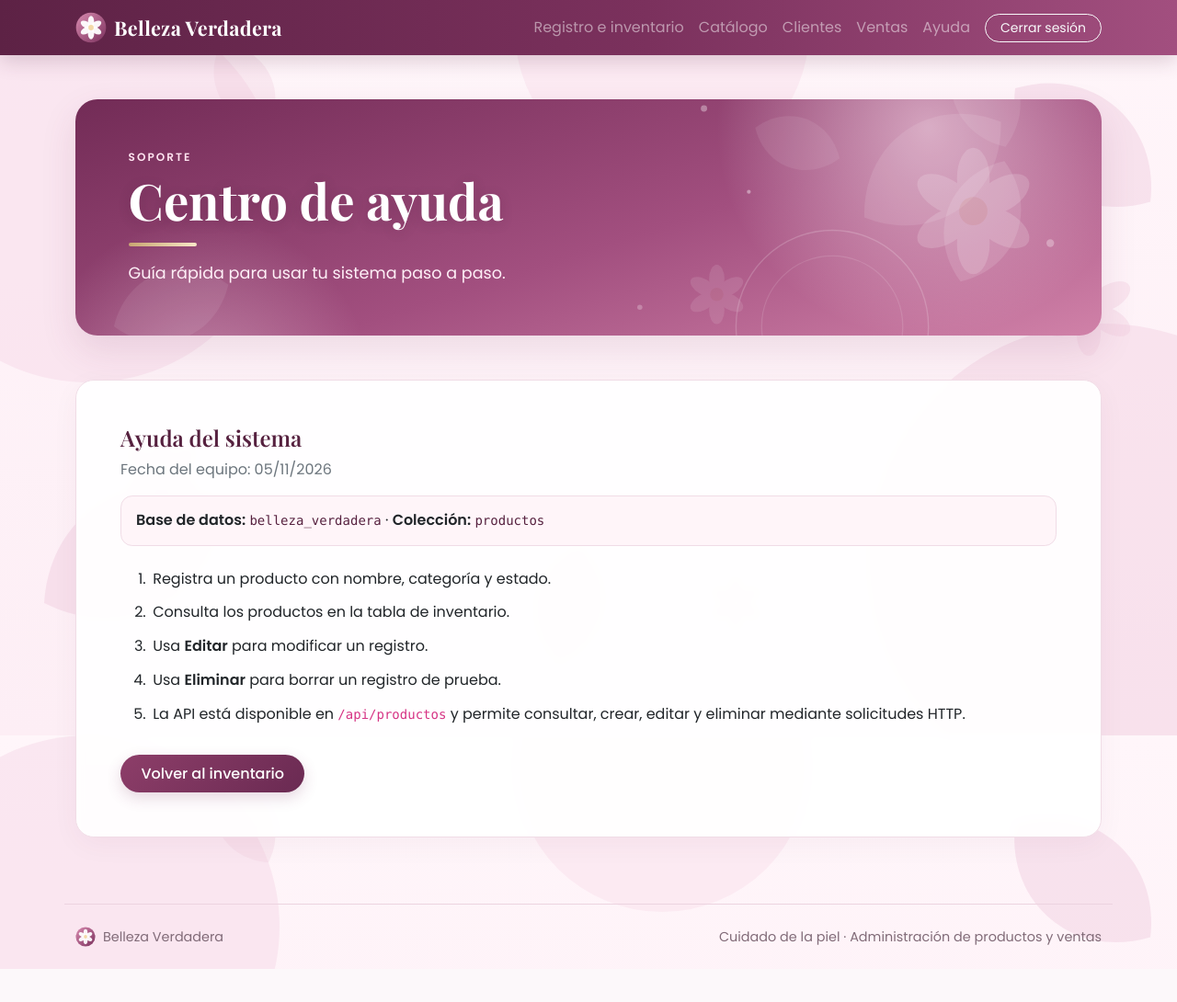
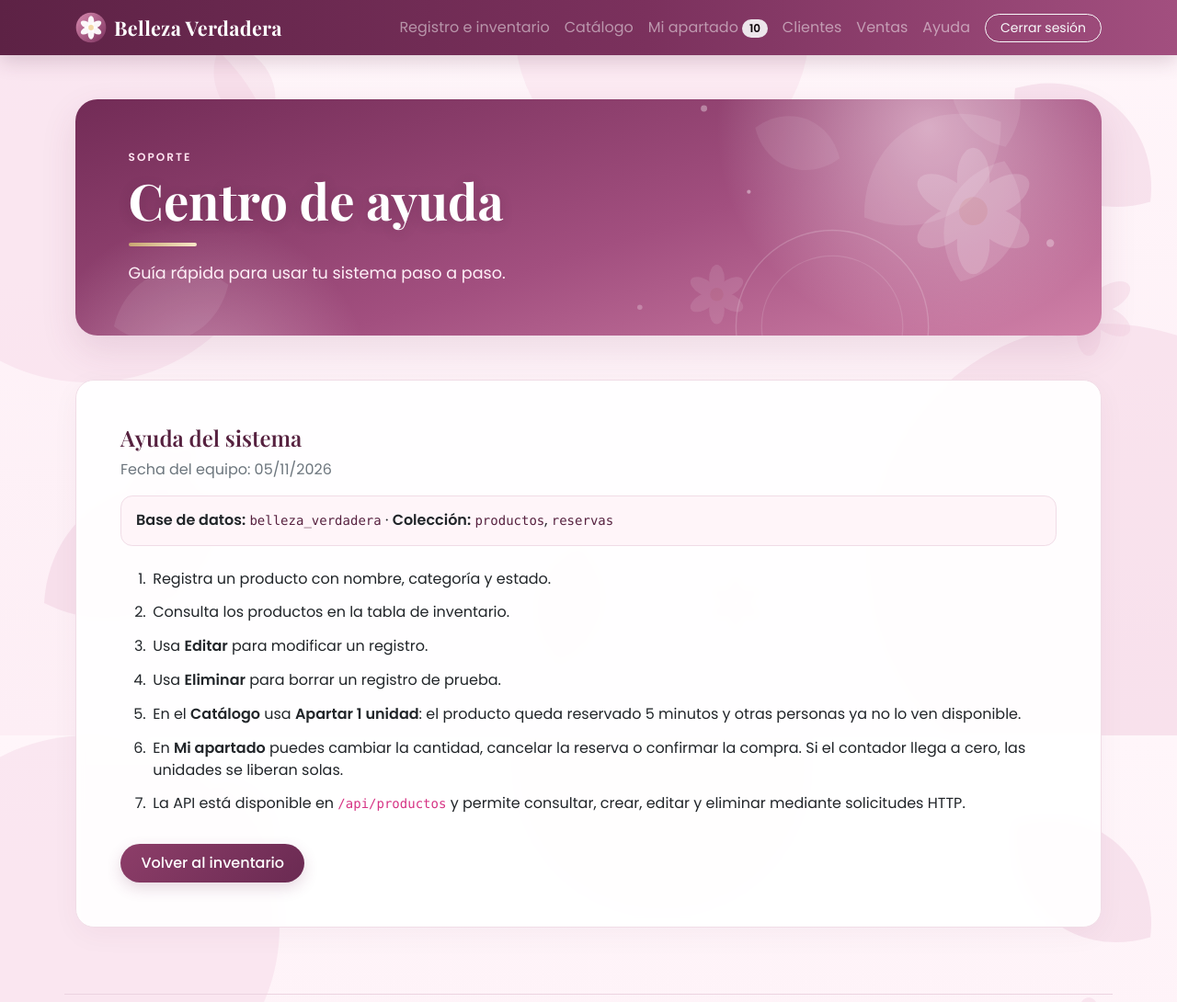
Before and after one commit to ucnohroberto-web/belleza-verdadera2, a Flask app: page /ayuda in a window 1280 px wide. Shown: the top 1090 px of the page at 92% size. Before the commit the page ends 1054 px from the top, so only its background shows below. Run offline with Flask 3, Linux system fonts and the light colour scheme; the visitor is signed in with stand-in values (Sample User, id 1); a database or web service that is not in the repository returns one stand-in record (values such as "Sample title"); some libraries are stand-ins or nearby versions.

Commit message:
Agregar reserva temporal

```diff
--- a/app.py
+++ b/app.py
@@ -1,12 +1,13 @@
 import os
 import secrets
-from datetime import datetime
+import uuid
+from datetime import datetime, timedelta, timezone
 from functools import wraps
 from urllib.parse import urlparse
 
 from bson import ObjectId
 from flask import Flask, abort, flash, jsonify, redirect, render_template, request, session, url_for
-from pymongo import MongoClient
+from pymongo import MongoClient, ReturnDocument
 from pymongo.errors import PyMongoError
 from werkzeug.security import check_password_hash, generate_password_hash
 
@@ -19,13 +20,210 @@ app.config.update(
     PERMANENT_SESSION_LIFETIME=60 * 60 * 8,
 )
 MONGO_URI = os.environ.get("MONGO_URI", "mongodb://127.0.0.1:27017/")
-cliente = MongoClient(MONGO_URI, serverSelectionTimeoutMS=5000)
+# tz_aware=True conserva la zona UTC al leer fechas desde Atlas.
+cliente = MongoClient(MONGO_URI, serverSelectionTimeoutMS=10000, tz_aware=True)
 base_datos = cliente["belleza_verdadera"]
 productos = base_datos["productos"]
 clientes = base_datos["clientes"]
 ventas = base_datos["ventas"]
 usuarios = base_datos["usuarios"]
+reservas = base_datos["reservas"]
 ESTADOS_VALIDOS = ["Disponible", "Agotado"]
+
+# ---------------------------------------------------------------------------
+# Reserva temporal (modelo "cantidad")
+# Recurso reservable: unidades de un producto.
+#   productos.stock      -> existencias reales (campo que ya existía)
+#   productos.reservadas -> unidades apartadas temporalmente por visitantes
+#   disponibles          -> stock - reservadas (se calcula, no se guarda)
+# La regla de disponibilidad vive en Atlas: la condición va DENTRO del update.
+# ---------------------------------------------------------------------------
+DURACION_RESERVA_MINUTOS = 5
+
+
+class ErrorReserva(Exception):
+    """Error de negocio dentro de una transacción (la cancela completa)."""
+
+
+def ahora_utc():
+    return datetime.now(timezone.utc)
+
+
+def obtener_reserva_id():
+    """Folio distinto para cada visitante (cada sesión/ventana de incógnito)."""
+    if not session.get("reserva_id"):
+        session["reserva_id"] = uuid.uuid4().hex
+    return session["reserva_id"]
+
+
+def disponibles_de(producto):
+    return max(0, int(producto.get("stock", 0) or 0) - int(producto.get("reservadas", 0) or 0))
+
+
+def condicion_disponible(cantidad):
+    """Condición de Atlas: (stock - reservadas) >= cantidad."""
+    return {"$gte": [
+        {"$subtract": [{"$ifNull": ["$stock", 0]}, {"$ifNull": ["$reservadas", 0]}]},
+        cantidad,
+    ]}
+
+
+def preparar_reservas():
+    """Se ejecuta una sola vez al primer acceso a MongoDB (es idempotente)."""
+    # Productos anteriores: valores iniciales para los campos de disponibilidad.
+    productos.update_many({"reservadas": {"$exists": False}}, {"$set": {"reservadas": 0}})
+    productos.update_many({"stock": {"$exists": False}}, {"$set": {"stock": 0}})
+    reservas.create_index([("reserva_id", 1), ("producto_id", 1)], unique=True)
+    reservas.create_index("vence_en")
+
+
+def reservar_unidades(producto_id, reserva_id, cantidad=1):
+    """Aparta `cantidad` unidades. Revisa y aparta en UNA sola operación de Atlas."""
+    ahora = ahora_utc()
+    vence = ahora + timedelta(minutes=DURACION_RESERVA_MINUTOS)
+    oid = ObjectId(producto_id)
+
+    def operacion(mongo_session):
+        producto = productos.find_one_and_update(
+            {"_id": oid, "estado": "Disponible", "$expr": condicion_disponible(cantidad)},
+            {"$inc": {"reservadas": cantidad}},
+            return_document=ReturnDocument.AFTER,
+            session=mongo_session,
+        )
+        if producto is None:
+            return False  # otra persona lo reservó primero (o ya no hay)
+        reservas.update_one(
+            {"reserva_id": reserva_id, "producto_id": oid},
+            {
+                "$inc": {"cantidad": cantidad},
+                "$set": {"estado": "activa", "vence_en": vence},
+                "$setOnInsert": {"creada_en": ahora},
+            },
+            upsert=True,
+            session=mongo_session,
+        )
+        return True
+
+    with cliente.start_session() as mongo_session:
+        # with_transaction reintenta solo si hay conflicto temporal (doble clic).
+        return mongo_session.with_transaction(operacion)
+
+
+def cancelar_reservas(reserva_id, producto_id=None):
+    """Libera exactamente lo apartado. Sin producto_id cancela todo el apartado."""
+    if not reserva_id:
+        return 0
+    filtro = {"reserva_id": reserva_id, "estado": "activa"}
+    if producto_id is not None:
+        filtro["producto_id"] = ObjectId(producto_id)
+
+    def operacion(mongo_session):
+        liberadas = 0
+        for r in list(reservas.find(filtro, session=mongo_session)):
+            borrada = reservas.find_one_and_delete({"_id": r["_id"], "estado": "activa"}, session=mongo_session)
+            if borrada:
+                productos.update_one({"_id": borrada["producto_id"]}, {"$inc": {"reservadas": -int(borrada["cantidad"])}}, session=mongo_session)
+                liberadas += int(borrada["cantidad"])
+        return liberadas
+
+    with cliente.start_session() as mongo_session:
+        return mongo_session.with_transaction(operacion)
+
+
+def liberar_reservas_vencidas():
+    """Devuelve la disponibilidad de reservas con vence_en <= ahora, una sola vez."""
+    vencidas = list(reservas.find({"estado": "activa", "vence_en": {"$lte": ahora_utc()}}))
+
+    def liberar(mongo_session, candidata):
+        # find_one_and_delete garantiza que solo un proceso devuelva las unidades.
+        eliminada = reservas.find_one_and_delete({"_id": candidata["_id"], "estado": "activa"}, session=mongo_session)
+        if eliminada:
+            productos.update_one({"_id": eliminada["producto_id"]}, {"$inc": {"reservadas": -int(eliminada["cantidad"])}}, session=mongo_session)
+
+    for candidata in vencidas:
+        with cliente.start_session() as mongo_session:
+            mongo_session.with_transaction(lambda s, c=candidata: liberar(s, c))
+
+
+def cambiar_cantidad_reservada(producto_id, reserva_id, nueva):
+    """Apartar solo la diferencia si sube, liberar solo la diferencia si baja."""
+    oid = ObjectId(producto_id)
+
+    def operacion(mongo_session):
+        actual = reservas.find_one({"reserva_id": reserva_id, "producto_id": oid, "estado": "activa", "vence_en": {"$gt": ahora_utc()}}, session=mongo_session)
+        if not actual:
+            raise ErrorReserva("Esa reserva ya no está activa.")
+        diferencia = nueva - int(actual["cantidad"])
+        if diferencia > 0:
+            ok = productos.find_one_and_update(
+                {"_id": oid, "estado": "Disponible", "$expr": condicion_disponible(diferencia)},
+                {"$inc": {"reservadas": diferencia}}, session=mongo_session)
+            if ok is None:
+                raise ErrorReserva("No hay suficientes unidades disponibles para aumentar la cantidad.")
+        elif diferencia < 0:
+            productos.update_one({"_id": oid}, {"$inc": {"reservadas": diferencia}}, session=mongo_session)
+        reservas.update_one({"_id": actual["_id"]}, {"$set": {"cantidad": nueva}}, session=mongo_session)
+
+    with cliente.start_session() as mongo_session:
+        mongo_session.with_transaction(operacion)
+
+
+def confirmar_apartado(reserva_id, cliente_doc, usuario):
+    """Convierte las reservas activas en una venta: resta stock y reservadas,
+    inserta la venta y borra las reservas, todo en una transacción."""
+
+    def operacion(mongo_session):
+        # El servidor vuelve a revisar la hora: el contador del navegador solo informa.
+        activas = list(reservas.find({"reserva_id": reserva_id, "estado": "activa", "vence_en": {"$gt": ahora_utc()}}, session=mongo_session))
+        if not activas:
+            raise ErrorReserva("Tu reserva venció o ya no existe. Aparta los productos de nuevo.")
+        items = []
+        for r in activas:
+            cantidad = int(r["cantidad"])
+            # Sin filtrar por estado: una unidad apartada sigue siendo de este carrito.
+            producto = productos.find_one_and_update(
+                {"_id": r["producto_id"], "stock": {"$gte": cantidad}, "reservadas": {"$gte": cantidad}},
+                {"$inc": {"stock": -cantidad, "reservadas": -cantidad}},
+                return_document=ReturnDocument.AFTER,
+                session=mongo_session,
+            )
+            if producto is None:
+                raise ErrorReserva("Las existencias cambiaron y no se pudo confirmar. Revisa tu apartado.")
+            precio = float(producto.get("precio", 0) or 0)
+            items.append({"producto_id": str(producto["_id"]), "nombre": producto.get("nombre", "Producto"), "precio": precio, "cantidad": cantidad, "subtotal": round(precio * cantidad, 2)})
+        total = round(sum(i["subtotal"] for i in items), 2)
+        venta = {
+            "cliente_id": str(cliente_doc["_id"]) if cliente_doc else "",
+            "cliente_nombre": cliente_doc.get("nombre", "Venta sin cliente") if cliente_doc else "Venta sin cliente",
+            "items": items, "total": total, "estado": "Completada", "origen": "apartado",
+            "creado": ahora_utc(), "usuario": usuario,
+        }
+        resultado = ventas.insert_one(venta, session=mongo_session)
+        reservas.delete_many({"_id": {"$in": [r["_id"] for r in activas]}}, session=mongo_session)
+        return resultado.inserted_id
+
+    with cliente.start_session() as mongo_session:
+        return mongo_session.with_transaction(operacion)
+
+
+def leer_apartado(reserva_id):
+    """Consulta lo apartado y el tiempo que Atlas autorizó (solo reservas vigentes)."""
+    if not reserva_id:
+        return [], 0, None
+    items = list(reservas.find({"reserva_id": reserva_id, "estado": "activa", "vence_en": {"$gt": ahora_utc()}}))
+    lineas, total = [], 0
+    for item in items:
+        producto = productos.find_one({"_id": item["producto_id"]})
+        if not producto:
+            continue
+        cantidad = int(item["cantidad"])
+        precio = float(producto.get("precio", 0) or 0)
+        subtotal = round(precio * cantidad, 2)
+        lineas.append({"id": str(producto["_id"]), "nombre": producto.get("nombre", "Producto"), "categoria": producto.get("categoria", ""), "imagen": producto.get("imagen", ""), "precio": precio, "cantidad": cantidad, "subtotal": subtotal, "maximo": cantidad + disponibles_de(producto)})
+        total += subtotal
+    vence_en = min((i["vence_en"] for i in items), default=None)
+    return lineas, round(total, 2), vence_en
+
 
 # Usuario inicial configurable desde variables de entorno.
 # Cambia ADMIN_USER y ADMIN_PASSWORD antes de publicar en internet.
@@ -74,7 +272,7 @@ def leer_formulario(datos=None):
 
 
 def producto_json(producto):
-    return {"id": str(producto["_id"]), "nombre": producto.get("nombre", ""), "categoria": producto.get("categoria", ""), "estado": producto.get("estado", ""), "precio": producto.get("precio", 0), "stock": producto.get("stock", 0), "imagen": producto.get("imagen", "")}
+    return {"id": str(producto["_id"]), "nombre": producto.get("nombre", ""), "categoria": producto.get("categoria", ""), "estado": producto.get("estado", ""), "precio": producto.get("precio", 0), "stock": producto.get("stock", 0), "reservadas": producto.get("reservadas", 0), "disponibles": disponibles_de(producto), "imagen": producto.get("imagen", "")}
 
 
 def leer_json():
@@ -111,6 +309,8 @@ def login():
 
 @app.route("/salir", methods=["POST"])
 def salir():
+    # Al cerrar sesión se libera lo apartado: el folio se pierde con la sesión.
+    cancelar_reservas(session.get("reserva_id"))
     session.clear(); flash("Sesión cerrada correctamente.", "success")
     return redirect(url_for("login"))
 
@@ -118,15 +318,19 @@ def salir():
 @app.route("/")
 @login_requerido
 def inicio():
+    liberar_reservas_vencidas()
     lista = list(productos.find().sort("nombre", 1))
-    for p in lista: p.setdefault("precio", 0); p.setdefault("stock", 0); p.setdefault("imagen", "")
+    for p in lista:
+        p.setdefault("precio", 0); p.setdefault("stock", 0); p.setdefault("imagen", "")
+        p["reservadas"] = int(p.get("reservadas", 0) or 0)
+        p["disponibles"] = disponibles_de(p)
     return render_template("index.html", productos=lista, estados=ESTADOS_VALIDOS)
 
 
 @app.route("/agregar", methods=["POST"])
 @login_requerido
 def agregar():
-    datos = leer_formulario(); productos.insert_one(datos)
+    datos = leer_formulario(); datos["reservadas"] = 0; productos.insert_one(datos)
     flash("Producto registrado correctamente.", "success")
     return redirect(url_for("inicio"))
 
@@ -146,9 +350,13 @@ def editar(id):
 @app.route("/eliminar/<id>", methods=["POST"])
 @login_requerido
 def eliminar(id):
+    liberar_reservas_vencidas()
     producto = buscar_producto(id)
     if ventas.count_documents({"items.producto_id": str(producto["_id"]), "estado": "Completada"}):
         flash("No se puede eliminar: este producto aparece en ventas. Puedes marcarlo como agotado.", "warning")
+        return redirect(url_for("inicio"))
+    if reservas.count_documents({"producto_id": producto["_id"], "estado": "activa"}):
+        flash("No se puede eliminar: el producto tiene unidades apartadas en este momento. Espera a que se confirmen, cancelen o venzan.", "warning")
         return redirect(url_for("inicio"))
     productos.delete_one({"_id": producto["_id"]}); flash("Producto eliminado.", "success")
     return redirect(url_for("inicio"))
@@ -157,8 +365,104 @@ def eliminar(id):
 @app.route("/catalogo")
 @login_requerido
 def catalogo():
+    liberar_reservas_vencidas()
     lista = list(productos.find().sort("nombre", 1))
+    # Unidades que este visitante ya tiene apartadas (para mostrarlas en la tarjeta).
+    mias = {}
+    if session.get("reserva_id"):
+        for r in reservas.find({"reserva_id": session["reserva_id"], "estado": "activa", "vence_en": {"$gt": ahora_utc()}}):
+            mias[r["producto_id"]] = int(r["cantidad"])
+    for p in lista:
+        p["disponibles"] = disponibles_de(p)
+        p["mias"] = mias.get(p["_id"], 0)
     return render_template("catalogo.html", productos=lista)
+
+
+# ---------------------------------------------------------------------------
+# Apartado temporal: reservar, consultar, actualizar, cancelar y confirmar
+# ---------------------------------------------------------------------------
+@app.route("/apartado/agregar/<producto_id>", methods=["POST"])
+@login_requerido
+def agregar_apartado(producto_id):
+    if not ObjectId.is_valid(producto_id): abort(404, description="El identificador del producto no es válido.")
+    liberar_reservas_vencidas()
+    if reservar_unidades(producto_id, obtener_reserva_id()):
+        flash(f"Producto apartado durante {DURACION_RESERVA_MINUTOS} minutos.", "success")
+    else:
+        flash("Otra persona apartó la última unidad primero. Ya no hay disponibilidad temporal.", "warning")
+    return redirect(request.referrer or url_for("catalogo"))
+
+
+@app.route("/apartado")
+@login_requerido
+def ver_apartado():
+    liberar_reservas_vencidas()
+    lineas, total, vence_en = leer_apartado(session.get("reserva_id"))
+    segundos = max(0, int((vence_en - ahora_utc()).total_seconds())) if vence_en else 0
+    lista_clientes = list(clientes.find().sort("nombre", 1))
+    return render_template("apartado.html", productos=lineas, total=total, vence_en=vence_en, segundos=segundos, clientes=lista_clientes, minutos=DURACION_RESERVA_MINUTOS)
+
+
+@app.route("/apartado/actualizar/<producto_id>", methods=["POST"])
+@login_requerido
+def actualizar_apartado(producto_id):
+    if not ObjectId.is_valid(producto_id): abort(404, description="El identificador del producto no es válido.")
+    liberar_reservas_vencidas()
+    try: nueva = int(request.form.get("cantidad", ""))
+    except ValueError: abort(400, description="La cantidad debe ser un número entero.")
+    if nueva < 0 or nueva > 99: abort(400, description="La cantidad debe estar entre 0 y 99.")
+    reserva_id = session.get("reserva_id")
+    try:
+        if nueva == 0:
+            cancelar_reservas(reserva_id, producto_id); flash("Reserva cancelada y producto liberado.", "success")
+        else:
+            cambiar_cantidad_reservada(producto_id, reserva_id, nueva); flash("Cantidad reservada actualizada.", "success")
+    except ErrorReserva as e:
+        flash(str(e), "warning")
+    return redirect(url_for("ver_apartado"))
+
+
+@app.route("/apartado/eliminar/<producto_id>", methods=["POST"])
+@login_requerido
+def eliminar_apartado(producto_id):
+    if not ObjectId.is_valid(producto_id): abort(404, description="El identificador del producto no es válido.")
+    cancelar_reservas(session.get("reserva_id"), producto_id)
+    flash("Reserva cancelada y producto liberado.", "success")
+    return redirect(url_for("ver_apartado"))
+
+
+@app.route("/apartado/confirmar", methods=["POST"])
+@login_requerido
+def confirmar_apartado_ruta():
+    liberar_reservas_vencidas()
+    cliente_id = request.form.get("cliente_id", "").strip()
+    cliente_doc = None
+    if cliente_id:
+        if not ObjectId.is_valid(cliente_id):
+            flash("Selecciona un cliente válido.", "danger"); return redirect(url_for("ver_apartado"))
+        cliente_doc = clientes.find_one({"_id": ObjectId(cliente_id)})
+        if not cliente_doc:
+            flash("El cliente seleccionado no existe.", "danger"); return redirect(url_for("ver_apartado"))
+    try:
+        confirmar_apartado(session.get("reserva_id"), cliente_doc, session.get("usuario", ""))
+    except ErrorReserva as e:
+        flash(str(e), "warning"); return redirect(url_for("ver_apartado"))
+    session.pop("reserva_id", None)  # el folio queda cerrado; el próximo apartado crea otro
+    flash("Compra confirmada. La venta quedó registrada y las existencias se actualizaron.", "success")
+    return redirect(url_for("registro_ventas"))
+
+
+@app.context_processor
+def datos_apartado():
+    """Número de unidades activas en Atlas para la insignia del menú."""
+    reserva_id = session.get("reserva_id")
+    if not reserva_id or not session.get("usuario"):
+        return {"cantidad_apartado": 0, "duracion_reserva": DURACION_RESERVA_MINUTOS}
+    try:
+        activas = reservas.find({"reserva_id": reserva_id, "estado": "activa", "vence_en": {"$gt": ahora_utc()}}, {"cantidad": 1})
+        return {"cantidad_apartado": sum(int(r["cantidad"]) for r in activas), "duracion_reserva": DURACION_RESERVA_MINUTOS}
+    except PyMongoError:
+        return {"cantidad_apartado": 0, "duracion_reserva": DURACION_RESERVA_MINUTOS}  # no romper la página de error si Mongo falla
 
 
 @app.route("/clientes", methods=["GET", "POST"])
@@ -183,6 +487,7 @@ def registro_clientes():
 @app.route("/ventas", methods=["GET", "POST"])
 @login_requerido
 def registro_ventas():
+    liberar_reservas_vencidas()
     if request.method == "POST":
         cliente_id = request.form.get("cliente_id", "").strip()
         seleccion = []
@@ -193,7 +498,8 @@ def registro_ventas():
             if cantidad < 0:
                 flash("Las cantidades deben ser números enteros no negativos.", "danger"); return redirect(url_for("registro_ventas"))
             if cantidad:
-                precio = float(p.get("precio", 0) or 0); stock = int(p.get("stock", 0) or 0)
+                # Las unidades apartadas por otros visitantes no se pueden vender aquí.
+                precio = float(p.get("precio", 0) or 0); stock = disponibles_de(p)
                 if p.get("estado") != "Disponible" or cantidad > stock:
                     flash(f"No hay existencias suficientes de {p.get('nombre', 'producto')}.", "danger"); return redirect(url_for("registro_ventas"))
                 seleccion.append({"producto_id": pid, "nombre": p.get("nombre", "Producto"), "precio": precio, "cantidad": cantidad, "subtotal": round(precio*cantidad, 2)})
@@ -209,7 +515,7 @@ def registro_ventas():
         # Revalidar existencias y descontarlas de manera condicional antes de guardar.
         descontados = []
         for item in seleccion:
-            filtro = {"_id": ObjectId(item["producto_id"]), "estado": "Disponible", "stock": {"$gte": item["cantidad"]}}
+            filtro = {"_id": ObjectId(item["producto_id"]), "estado": "Disponible", "stock": {"$gte": item["cantidad"]}, "$expr": condicion_disponible(item["cantidad"])}
             resultado = productos.update_one(filtro, {"$inc": {"stock": -item["cantidad"]}})
             if resultado.modified_count != 1:
                 for pid, qty in descontados: productos.update_one({"_id": ObjectId(pid)}, {"$inc": {"stock": qty}})
@@ -225,6 +531,9 @@ def registro_ventas():
         flash("Venta registrada y existencias actualizadas.", "success")
         return redirect(url_for("registro_ventas"))
     lista_productos = list(productos.find().sort("nombre", 1))
+    for p in lista_productos:
+        p["reservadas"] = int(p.get("reservadas", 0) or 0)
+        p["disponibles"] = disponibles_de(p)
     lista_clientes = list(clientes.find().sort("nombre", 1))
     historial = list(ventas.find().sort("creado", -1).limit(100))
     return render_template("ventas.html", productos=lista_productos, clientes=lista_clientes, ventas=historial)
@@ -257,7 +566,7 @@ def ayuda():
 @app.route("/api/productos", methods=["GET", "POST"])
 def api_productos():
     if request.method == "GET": return jsonify([producto_json(p) for p in productos.find().sort("nombre", 1)]), 200
-    datos = leer_formulario(leer_json()); resultado = productos.insert_one(datos)
+    datos = leer_formulario(leer_json()); datos["reservadas"] = 0; resultado = productos.insert_one(datos)
     return jsonify(producto_json(productos.find_one({"_id": resultado.inserted_id}))), 201
 
 
@@ -292,6 +601,7 @@ def error_peticion(error):
 def inicializar_usuario():
     if not app.config.get("_admin_ready"):
         preparar_admin()
+        preparar_reservas()  # campos iniciales, colección reservas e índices
         app.config["_admin_ready"] = True
 
 
--- a/templates/ayuda.html
+++ b/templates/ayuda.html
@@ -5,12 +5,14 @@
   <div class="card-body p-4 p-lg-5">
     <h2 class="h4 mb-2">Ayuda del sistema</h2>
     <p class="text-secondary">Fecha del equipo: {{ fecha }}</p>
-    <div class="api-note mb-4"><strong>Base de datos:</strong> <code>belleza_verdadera</code> · <strong>Colección:</strong> <code>productos</code></div>
+    <div class="api-note mb-4"><strong>Base de datos:</strong> <code>belleza_verdadera</code> · <strong>Colección:</strong> <code>productos</code>, <code>reservas</code></div>
     <ol class="help-list">
       <li>Registra un producto con nombre, categoría y estado.</li>
       <li>Consulta los productos en la tabla de inventario.</li>
       <li>Usa <strong>Editar</strong> para modificar un registro.</li>
       <li>Usa <strong>Eliminar</strong> para borrar un registro de prueba.</li>
+      <li>En el <strong>Catálogo</strong> usa <strong>Apartar 1 unidad</strong>: el producto queda reservado 5 minutos y otras personas ya no lo ven disponible.</li>
+      <li>En <strong>Mi apartado</strong> puedes cambiar la cantidad, cancelar la reserva o confirmar la compra. Si el contador llega a cero, las unidades se liberan solas.</li>
       <li>La API está disponible en <code>/api/productos</code> y permite consultar, crear, editar y eliminar mediante solicitudes HTTP.</li>
     </ol>
     <a class="btn btn-belleza mt-3" href="{{ url_for('inicio') }}">Volver al inventario</a>
--- a/templates/base.html
+++ b/templates/base.html
@@ -25,6 +25,7 @@
       {% if session.get('usuario') %}
         <li class="nav-item"><a class="nav-link" href="{{ url_for('inicio') }}">Registro e inventario</a></li>
         <li class="nav-item"><a class="nav-link" href="{{ url_for('catalogo') }}">Catálogo</a></li>
+        <li class="nav-item"><a class="nav-link" href="{{ url_for('ver_apartado') }}">Mi apartado{% if cantidad_apartado %} <span class="badge rounded-pill text-bg-light">{{ cantidad_apartado }}</span>{% endif %}</a></li>
         <li class="nav-item"><a class="nav-link" href="{{ url_for('registro_clientes') }}">Clientes</a></li>
         <li class="nav-item"><a class="nav-link" href="{{ url_for('registro_ventas') }}">Ventas</a></li>
         <li class="nav-item"><a class="nav-link" href="{{ url_for('ayuda') }}">Ayuda</a></li>
```
Also changed, not shown: ENTREGA_Reserva_Temporal.md (added, +54 -0 lines), probar_reserva.py (added, +118 -0 lines), templates/apartado.html (added, +84 -0 lines), templates/catalogo.html (+39 -1 lines), templates/index.html (+1 -1 lines), templates/ventas.html (+1 -1 lines), README.md.
